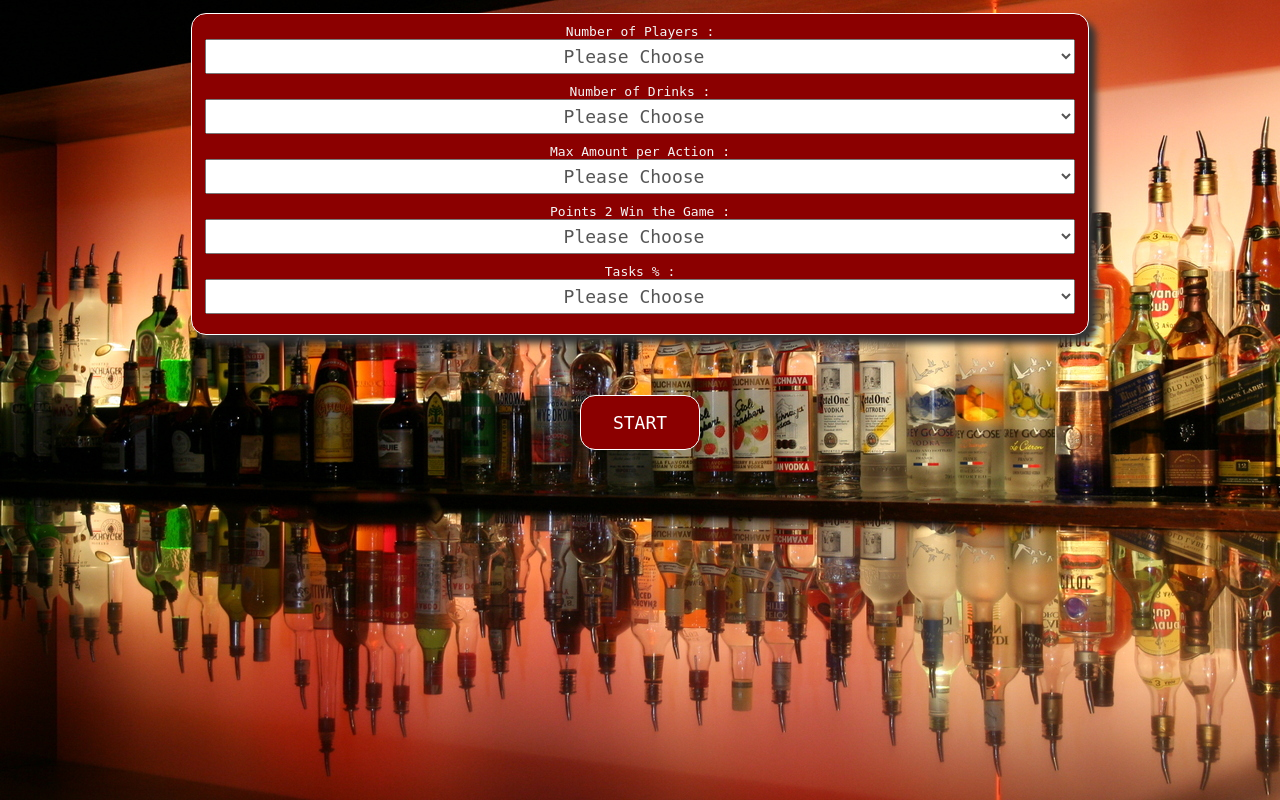
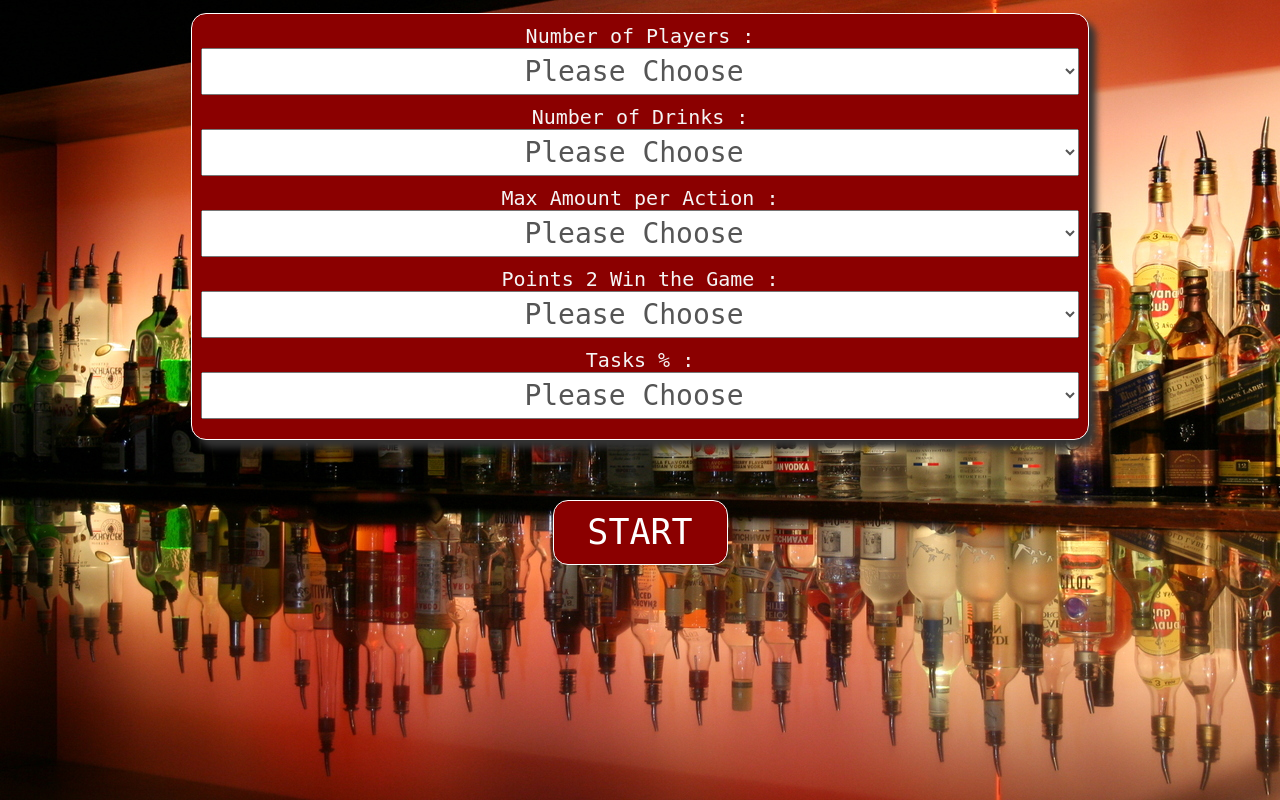
Before and after one commit to toxicpriest/sg_php, a PHP site: page /settings.php in a window 1280 px wide. Run offline with PHP 8.4, Linux system fonts and the light colour scheme.

Commit message:
responsive settings for bigger screens

```diff
--- a/src/css/style.css
+++ b/src/css/style.css
@@ -4,6 +4,7 @@ body {
     background: #eee;
     background: url("../img/background.jpg");
     background-size: cover;
+    font-family: monospace;
 }
 
 .drinkEdit {
@@ -35,7 +36,7 @@ body {
     margin: 0 0 10px;
     padding: 5px;
     text-align: center;
-    width: 97%;
+    width: 98%;
 }
 
 .settingsBtn {
@@ -336,7 +337,8 @@ body {
 
 .menu {
     background: none repeat scroll 0 0 darkred;
-    border: 1px solid #666;
+    border: 1px solid white;
+    border-radius: 15px;
     color: white;
     height: 200px;
     left: 50%;
@@ -520,4 +522,10 @@ body {
     .drinkAmount input {font-size: 20px;}
     .playerName input {font-size: 20px;}
     .playerPoints {font-size: 20px;}
+    .topSettings label {font-size: 20px;}
+    .topSettings select {font-size: 28px;}
+    .settingsBtn input {    font-size: 35px;height: 65px;width: 175px;}
+    #players label {font-size: 20px;}
+    #drinks label {font-size: 20px;}
+    .settingsMenu input {font-size: 18px;}
 }
```
